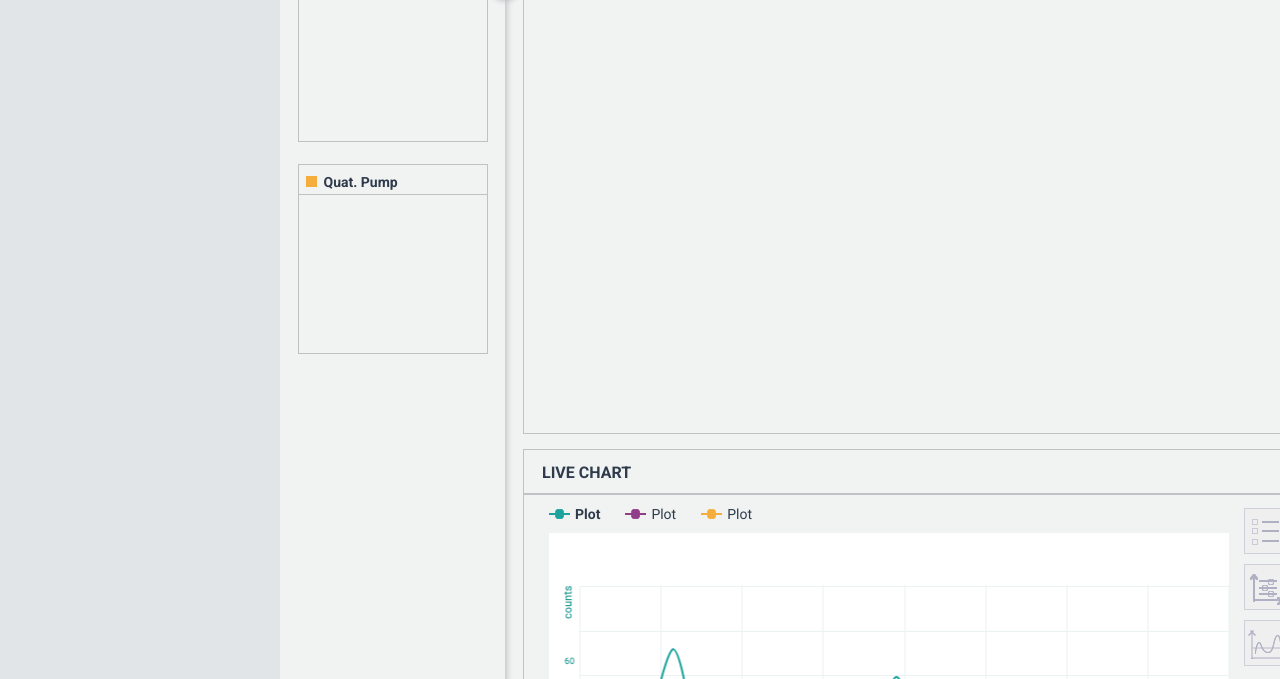
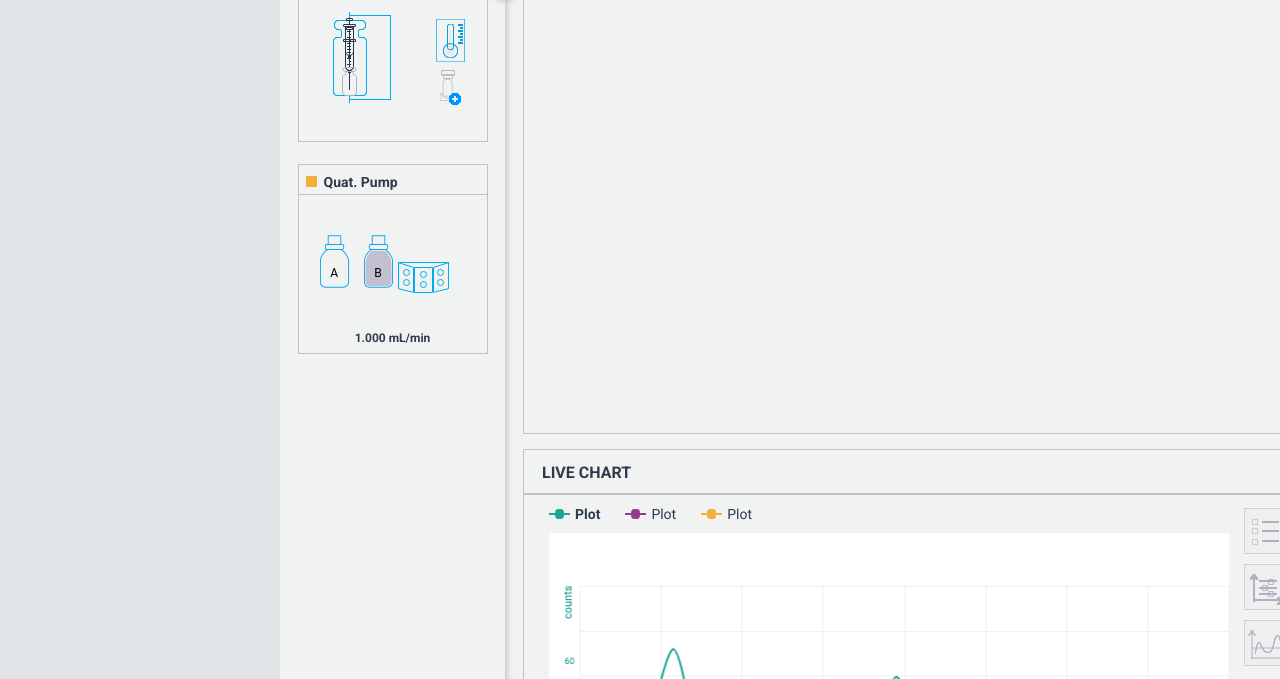
Before and after one commit to Lenko-Igor/labinvent, a plain HTML site: page index.html in a window 1280 px wide. Shown: the part 121-800 px from the top of the page. Drawn offline with Linux system fonts and the light colour scheme.

Commit message:
refactor: add images

```diff
--- a/index.html
+++ b/index.html
@@ -85,14 +85,27 @@
             <div class="lamp"></div>
             <p>Sampler</p>
           </div>
-          <div class="cont"></div>
+          <div class="cont">
+            <div class="wrapLeft">
+              <img src="img/sampler.svg" alt="sampler" title="sampler">
+            </div>
+            <div class="wrapRight">
+              <img src="img/thermostat.png" alt="thermostat" title="thermostat">
+              <img src="img/vial.png" alt="vial" title="vial">
+            </div>
+          </div>
         </div>
         <div class="pump">
           <div class="title">
             <div class="lamp"></div>
             <p>Quat. Pump</p>
           </div>
-          <div class="cont"></div>
+          <div class="cont">
+            <img src="img/bottle0.svg" alt="bottle0" title="bottle0" width="31px" height="63px">
+            <img src="img/bottle.svg" alt="bottle" title="bottle" width="31px" height="63px">
+            <img src="img/valve.svg" alt="valve" title="valve">
+            <p>1.000 mL/min</p>
+          </div>
         </div>
       </div>
       <div class="wrap">
--- a/style/style.css
+++ b/style/style.css
@@ -274,6 +274,31 @@ menu {
   line-height: 12px;
   font-weight: bold;
 }
+.wingets .sampler .cont {
+  display: flex;
+  justify-content: space-around;
+  padding-top: 28px;
+}
+.wingets .sampler .cont .wrapRight img {
+  display: block;
+  margin: 8px auto;
+}
+.wingets .pump .cont {
+  padding-top: 35px;
+}
+.wingets .pump .cont img:first-child {
+  margin-right: 10px;
+  margin-left: 20px;
+}
+.wingets .pump .cont img:last-child {
+  margin-left: 25px;
+}
+.wingets .pump .cont p {
+  font-size: 12px;
+  color: #2f3b4c;
+  text-align: center;
+  margin-top: 35px;
+}
 .wrap {
   display: flex;
   flex-wrap: wrap;
```
Also changed, not shown: img/bottle.svg (added), img/bottle0.svg (added), img/sampler.svg (added), img/thermostat.png (added), img/valve.svg (added), img/vial.png (added).
